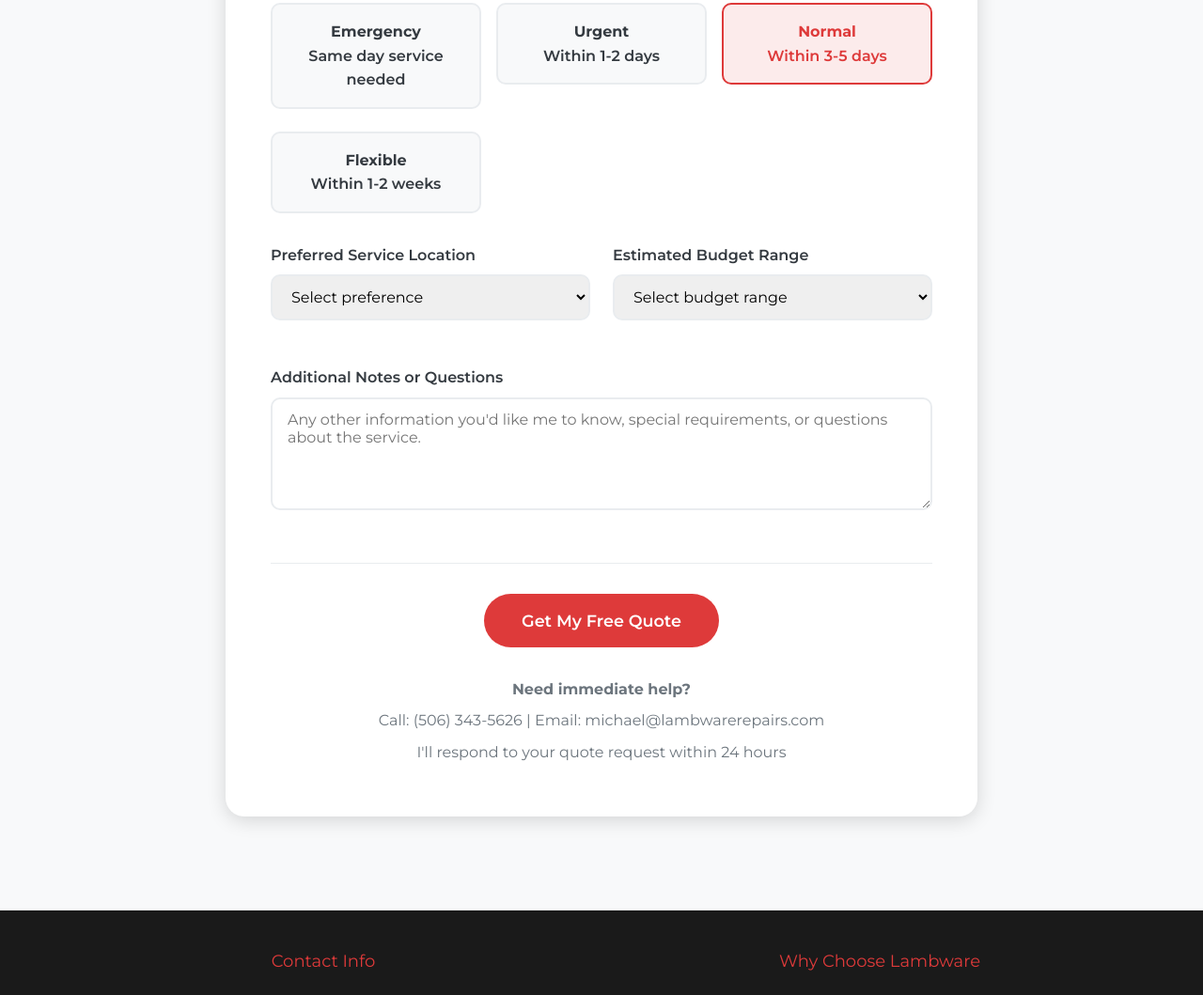
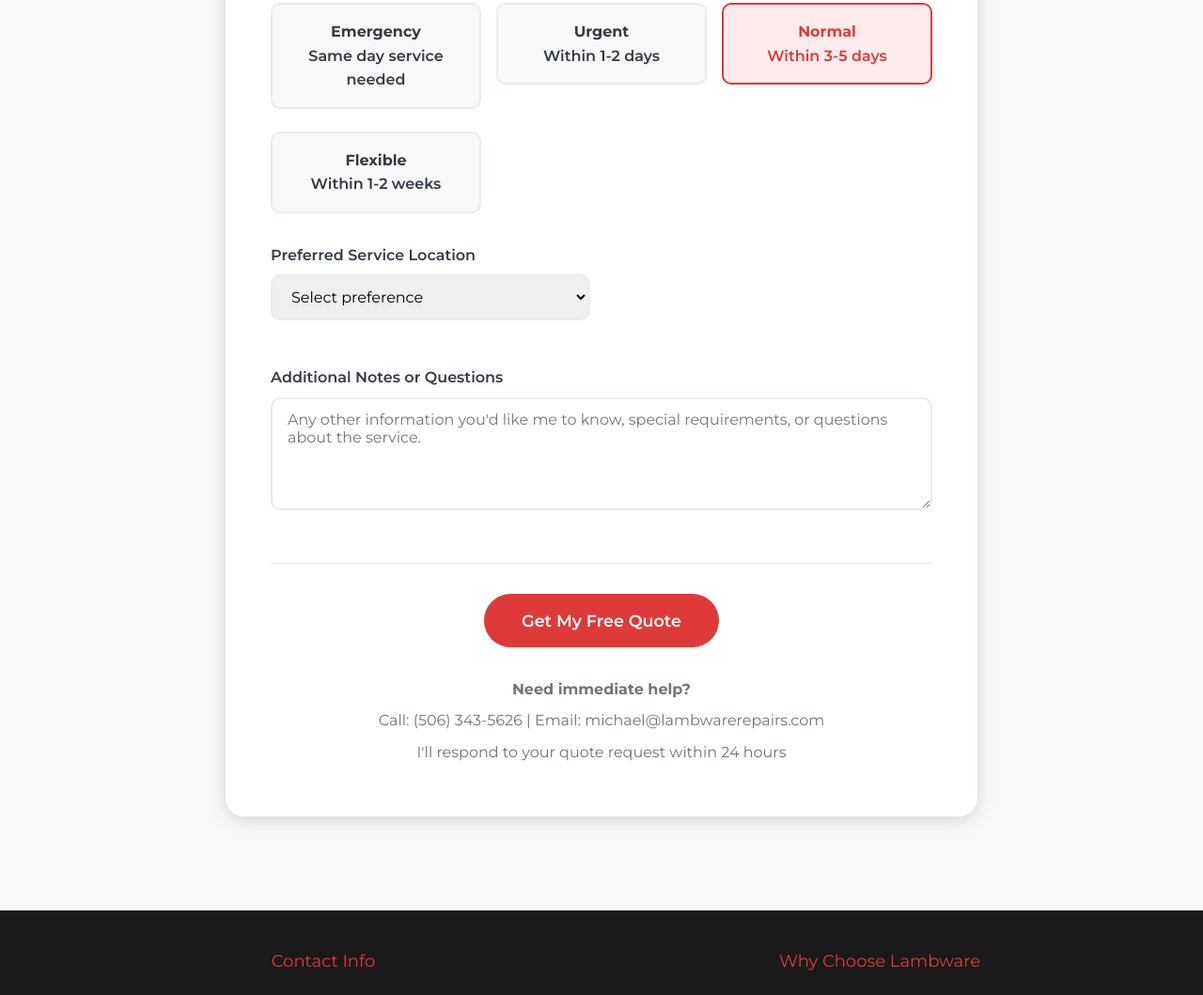
Before and after one commit to t4lmb/lambwarerepairs, a plain HTML site: page quote.html in a window 1280 px wide. Shown: the part 2667-3726 px from the top of the page at 94% size. Drawn offline with nearby package versions, Linux system fonts and the light colour scheme.

Commit message:
Update quote.html
Removed pricing option

```diff
--- a/quote.html
+++ b/quote.html
@@ -14,6 +14,7 @@
             opacity: 0;
         }
 
+        /* Loading Screen */
         .loading-screen {
             position: fixed;
             top: 0;
@@ -68,6 +69,7 @@
             transform: translateY(-110px);
         }
 
+        /* Logo pulsing animations for header and hero - logos only */
         .logo-icon path:last-child {
             animation: logoPulse 3s infinite ease-in-out;
         }
@@ -137,6 +139,7 @@
             padding: 0 24px;
         }
 
+        /* Header */
         header {
             background: var(--white);
             position: fixed;
@@ -300,6 +303,7 @@
             color: var(--white) !important;
         }
 
+        /* Hero Section */
         .hero-quote {
             background: var(--light-gray);
             padding: 120px 0 80px;
@@ -534,6 +538,7 @@
             margin: 0.5rem 0;
         }
 
+        /* Footer */
         footer {
             background: #1a1a1a;
             color: var(--white);
@@ -573,6 +578,7 @@
             color: #999;
         }
 
+        /* Mobile Responsive */
         @media (max-width: 1050px) {
             .nav-links {
                 display: none;
@@ -640,7 +646,7 @@
         }
     </style>
     <script>
-        // FOUC check
+        // FOUC check: Remove 'no-js' class as soon as JS is active
         document.documentElement.className = document.documentElement.className.replace('no-js', '');
     </script>
 </head>
@@ -886,18 +892,6 @@ The more detail you provide, the more accurate your quote will be."></textarea>
                                     <option value="No Preference">No preference</option>
                                 </select>
                             </div>
-                            <div class="form-group">
-                                <label for="budget">Estimated Budget Range</label>
-                                <select id="budget" name="budget">
-                                    <option value="">Select budget range</option>
-                                    <option value="Under $100">Under $100</option>
-                                    <option value="$100 - $250">$100 - $250</option>
-                                    <option value="$250 - $500">$250 - $500</option>
-                                    <option value="$500 - $1000">$500 - $1000</option>
-                                    <option value="Over $1000">Over $1000</option>
-                                    <option value="Not sure">Not sure</option>
-                                </select>
-                            </div>
                         </div>
                         <div class="form-group">
                             <label for="additionalNotes">Additional Notes or Questions</label>
@@ -942,6 +936,7 @@ The more detail you provide, the more accurate your quote will be."></textarea>
     </footer>
 
     <script>
+        // Loading screen
         window.addEventListener('load', function() {
             setTimeout(function() {
                 const loadingScreen = document.getElementById('loadingScreen');
@@ -950,7 +945,7 @@ The more detail you provide, the more accurate your quote will be."></textarea>
                 setTimeout(function() {
                     loadingScreen.style.display = 'none';
                 }, 500);
-            }, 3000);
+            }, 3000); // Adjust as desired
         });
 
         function toggleMobileMenu() {
@@ -958,6 +953,7 @@ The more detail you provide, the more accurate your quote will be."></textarea>
             mobileMenu.classList.toggle('active');
         }
 
+        // Smooth scrolling for anchor links
         document.querySelectorAll('a[href^="#"]').forEach(anchor => {
             anchor.addEventListener('click', function (e) {
                 e.preventDefault();
@@ -971,6 +967,7 @@ The more detail you provide, the more accurate your quote will be."></textarea>
             });
         });
 
+        // Header scroll effect
         window.addEventListener('scroll', function() {
             const header = document.querySelector('header');
             if (window.scrollY > 100) {
@@ -982,6 +979,7 @@ The more detail you provide, the more accurate your quote will be."></textarea>
             }
         });
 
+        // Close mobile menu when clicking outside
         document.addEventListener('click', function(event) {
             const mobileMenu = document.getElementById('mobileMenu');
             const menuToggle = document.querySelector('.mobile-menu-toggle');
@@ -1025,7 +1023,6 @@ The more detail you provide, the more accurate your quote will be."></textarea>
                 previous_attempts: formData.get('previousAttempts') || 'None mentioned',
                 urgency: formData.get('urgency') || 'Not specified',
                 service_location: formData.get('serviceLocation') || 'Not specified',
-                budget: formData.get('budget') || 'Not specified',
                 additional_notes: formData.get('additionalNotes') || 'None',
                 submit_date: new Date().toLocaleString()
             };
@@ -1082,7 +1079,6 @@ The more detail you provide, the more accurate your quote will be."></textarea>
         TIMELINE & PREFERENCES:
         Urgency: ${templateParams.urgency}
         Service Location: ${templateParams.service_location}
-        Budget Range: ${templateParams.budget}
 
         ADDITIONAL NOTES:
         ${templateParams.additional_notes}
```
